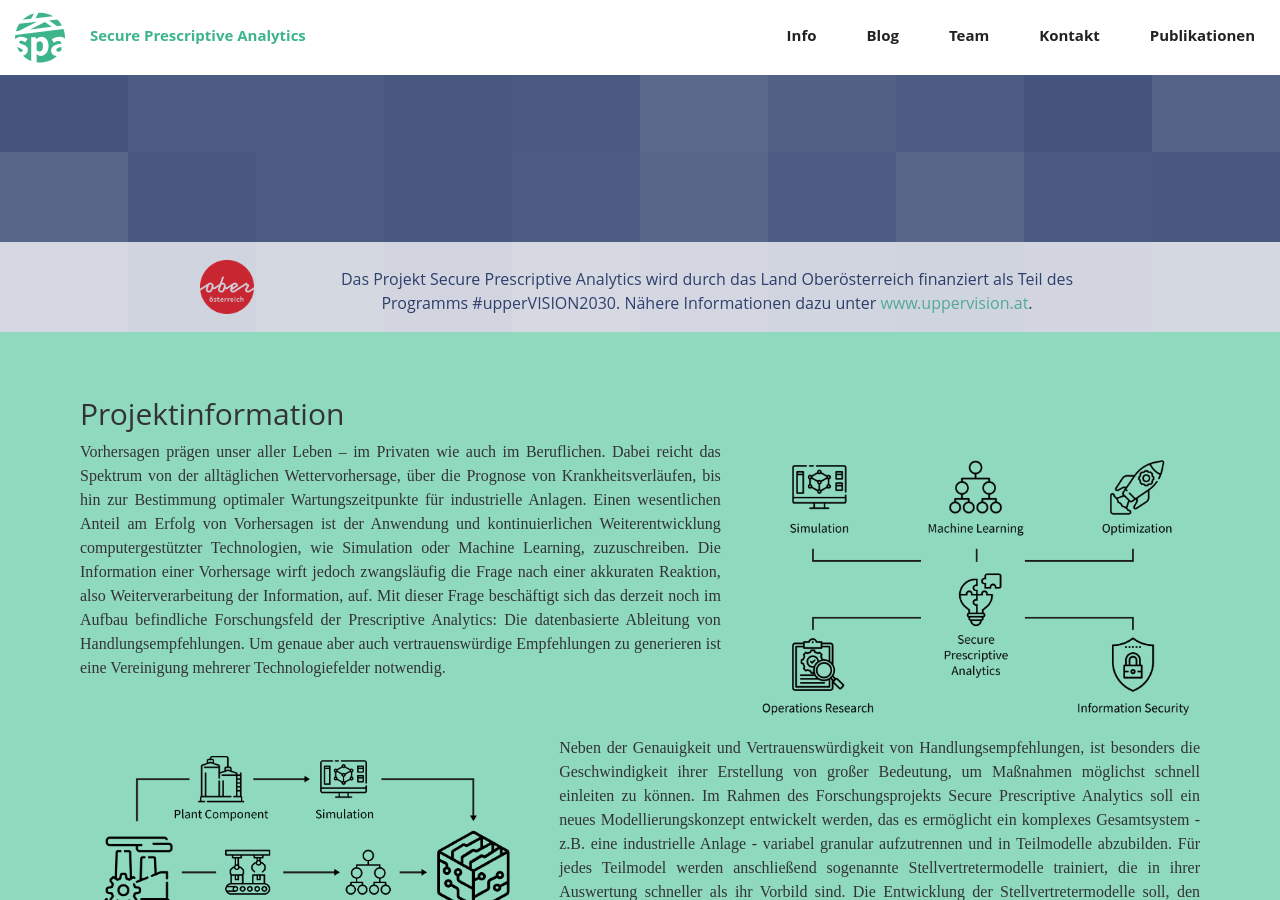
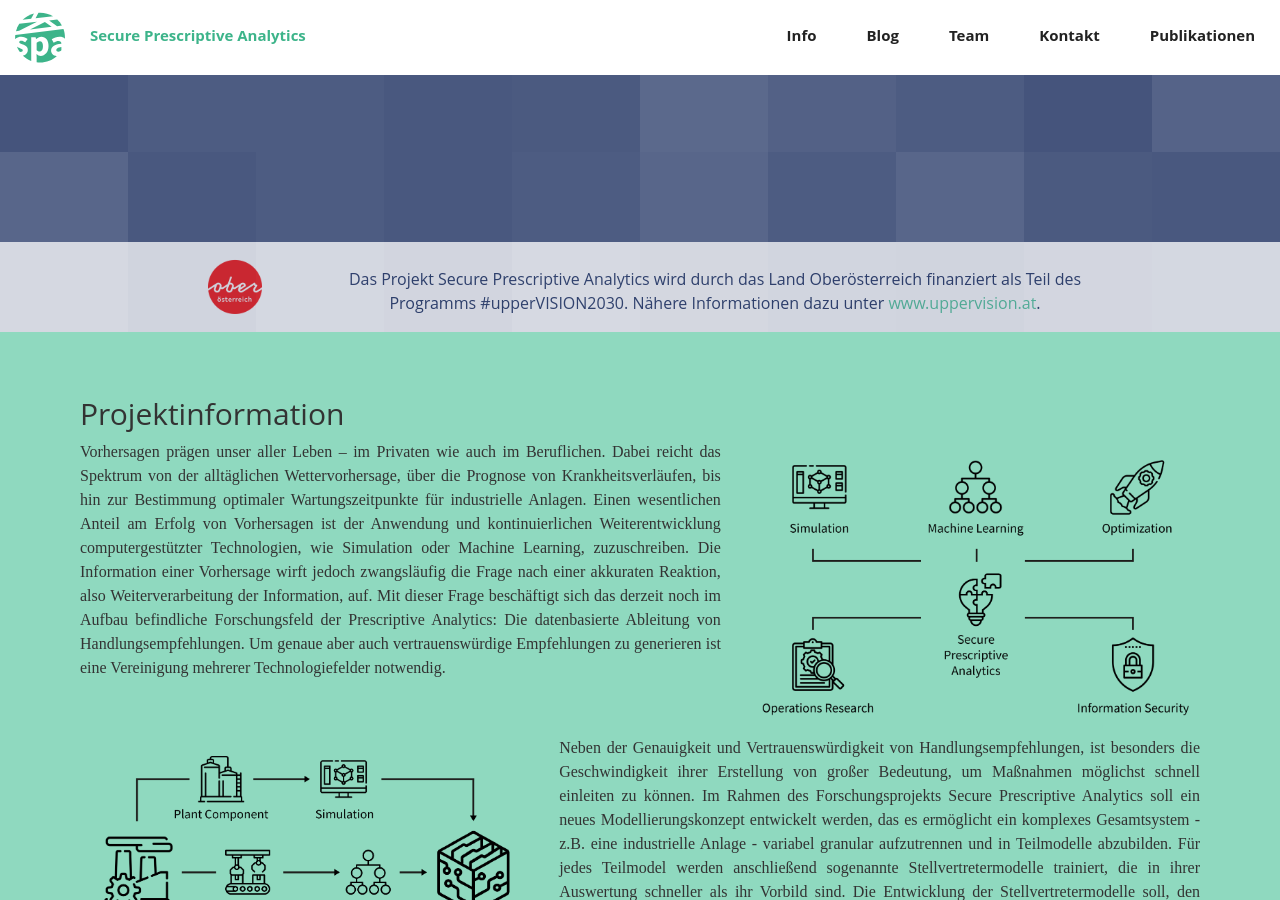
Before and after one commit to prescriptiveanalytics/secureprescriptiveanalytics.github.io, a Jekyll site: the page built from index.markdown, in a window 1280 px wide and 900 px high, scrolled down 568 px. Built offline with Jekyll 4.4.1, drawn with Linux system fonts in a browser that asks for light colours; nearby versions of some CDN libraries; some web fonts are replaced; comment, search, counter and statistics services are not loaded.

Commit message:
updated banner style

```diff
--- a/_sass/home/_header.scss
+++ b/_sass/home/_header.scss
@@ -74,7 +74,7 @@
     bottom: 0;
     width: 100%;
     height: 30%;
-    z-index: 9999;
+    // z-index: 9999;
 
     display: table-cell;
     vertical-align: middle;
@@ -91,10 +91,11 @@
     color: $brand-secondary;
 
     position: absolute;
-    // top: 50%; left: 50%;
-    // transform: translate(-50%,-50%);
-    top: 50%; left: 25%;
-    transform: translate(-17.5%,-50%);
+    top: 50%; left: 50%;
+    transform: translate(-50%,-50%);
+    width: 75%;
+    // top: 50%; left: 25%;
+    // transform: translate(-17.5%,-50%);
 }
 
 .funding-banner figure {
@@ -108,9 +109,21 @@
     font-family: $sans-serif-font-stack;
 }
 
-@media(min-width:768px) {
+@media(min-width:736px) {
+    .funding-banner {
+        height: 20%;
+    }
+}
+
+@media(min-width:1080px) {
     .funding-banner {
         height: 10%;
+    }
+}
+
+@media(min-width:1950px) {
+    .funding-banner-inner {
+        width: 50%;
     }
 }
 
```
